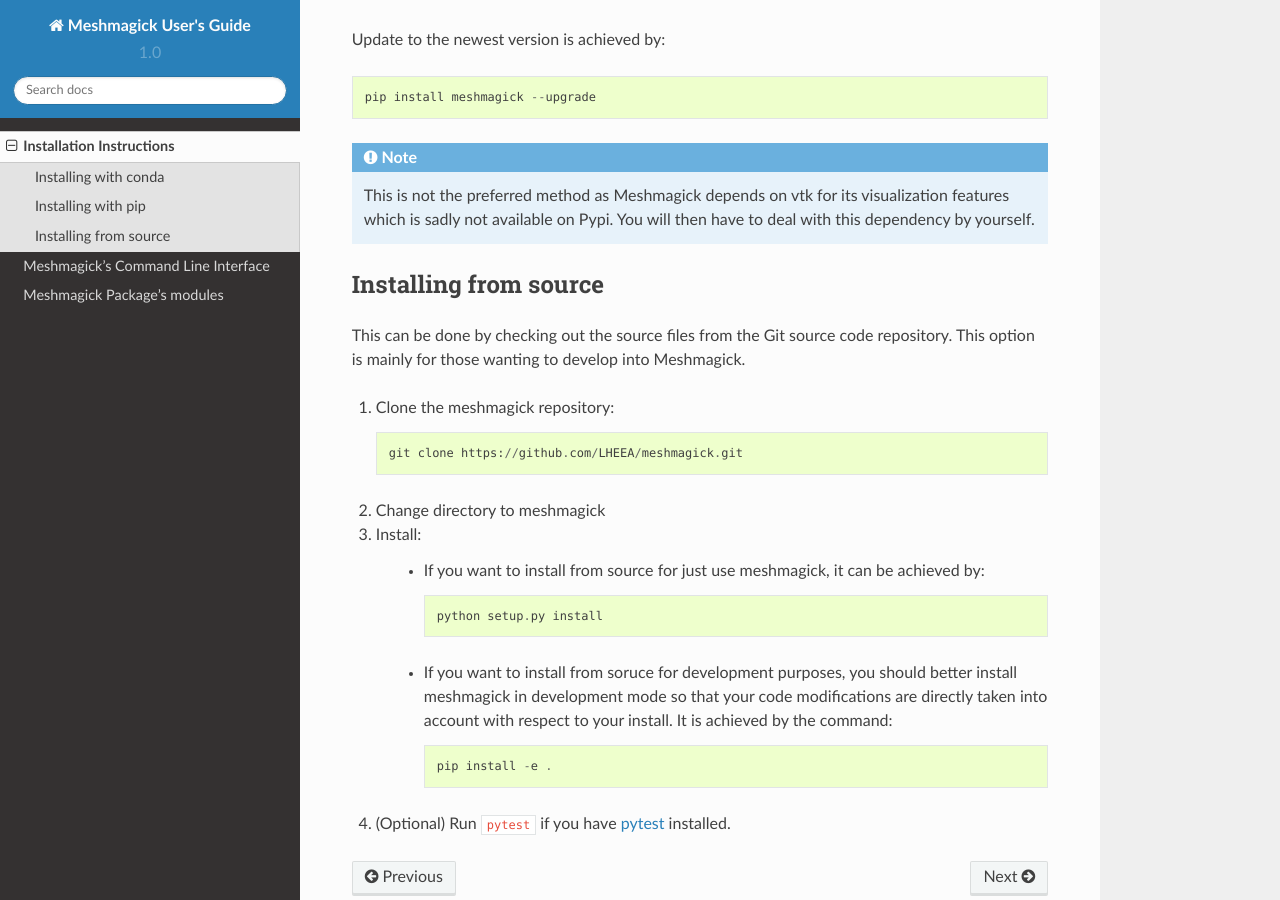
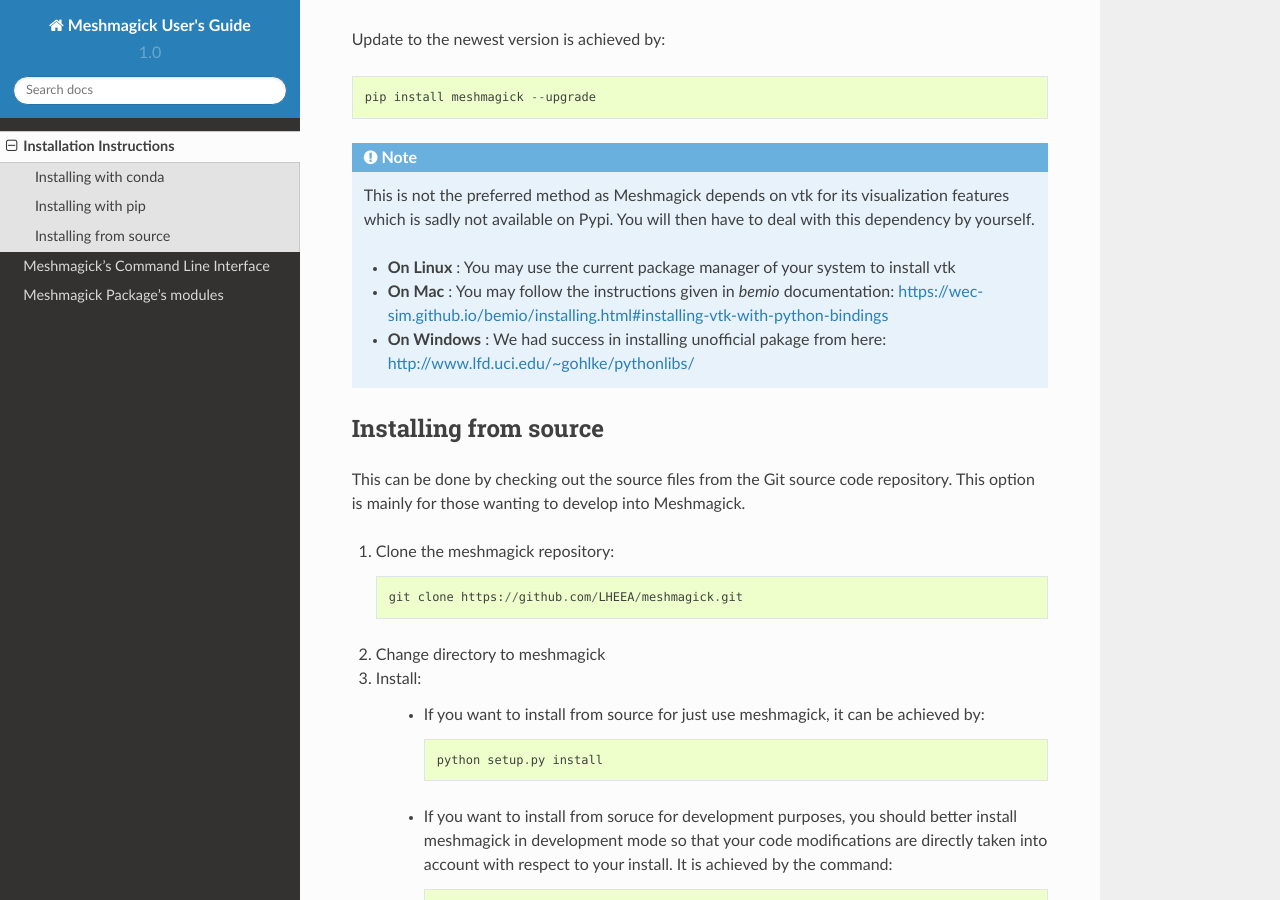
Before and after one commit to LHEEA/meshmagick, a Sphinx documentation site: the page built from doc/install/install.rst, in a window 1280 px wide and 900 px high, scrolled down 1140 px. Built offline with Sphinx 7.4.7 and the Read the Docs theme 2.0.0, drawn with Linux system fonts in a browser that asks for light colours.

Commit message:
Adding documentation

```diff
--- a/doc/install/install.rst
+++ b/doc/install/install.rst
@@ -50,6 +50,12 @@
     This is not the preferred method as Meshmagick depends on vtk for its visualization features which is sadly not
     available on Pypi. You will then have to deal with this dependency by yourself.
 
+    * **On Linux** : You may use the current package manager of your system to install vtk
+    * **On Mac** : You may follow the instructions given in *bemio* documentation:
+      https://wec-sim.github.io/bemio/installing.html#installing-vtk-with-python-bindings
+    * **On Windows** : We had success in installing unofficial pakage from here:
+      http://www.lfd.uci.edu/~gohlke/pythonlibs/
+
 Installing from source
 ----------------------
 
--- a/setup.py
+++ b/setup.py
@@ -28,7 +28,7 @@
     packages=find_packages(exclude=['contrib', 'doc', 'tests*']),
     # setup_requires=['pytest-runner'],
     # tests_require=['pytest', 'pytest-cov'],
-    install_requires=['vtk>=5', 'numpy', 'argcomplete'],
+    install_requires=['numpy', 'argcomplete'],
     entry_points={
         'console_scripts': [
             'meshmagick=meshmagick:main',
```
Also changed, not shown: 1 other file.
